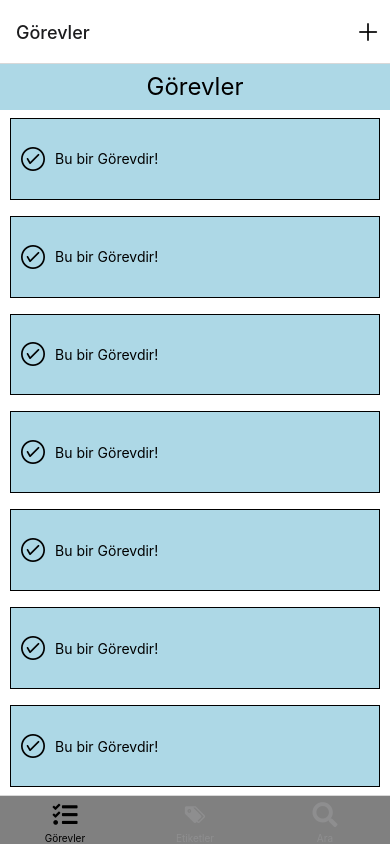
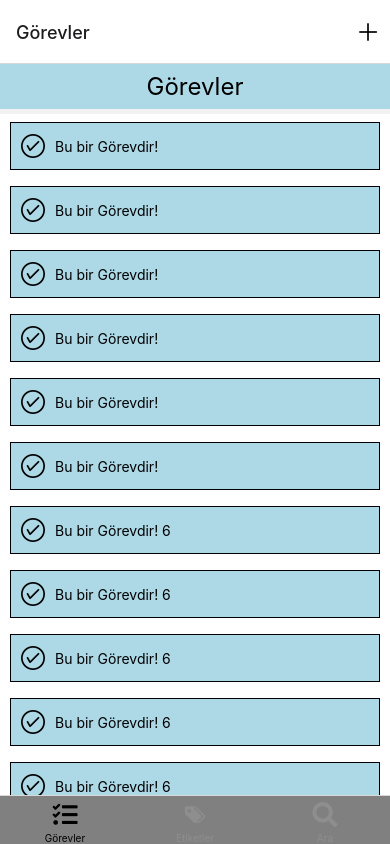
Before and after one commit to UtkuHazarGel/GYS, a React Native app in the folder gys/: screen /Home in a window 390 px wide. Built offline with nearby package versions, Linux system fonts and the light colour scheme.

Commit message:
Görevler kaydıralabilir ekrana alındı

```diff
--- /dev/null
+++ b/gys/components/AddTaskForum.js
@@ -0,0 +1,13 @@
+import { StyleSheet, Text, TextInput, View } from 'react-native'
+import React from 'react'
+
+export default function AddTaskForum() {
+  return (
+    <View>
+      <Text>Görev Ekle</Text>
+      <TextInput/>
+    </View>
+  )
+}
+
+const styles = StyleSheet.create({})
--- a/gys/screens/AddTask.js
+++ b/gys/screens/AddTask.js
@@ -1,10 +1,12 @@
 import { StyleSheet, Text, View } from 'react-native'
 import React from 'react'
+import AddTaskForum from '../components/AddTaskForum'
 
 export default function AddTask() {
   return (
     <View>
-      <Text>Görev:</Text>
+      <AddTaskForum/>
+
     </View>
   )
 }
--- a/gys/screens/HomeScreen.js
+++ b/gys/screens/HomeScreen.js
@@ -1,4 +1,10 @@
-import { StyleSheet, Text, TouchableOpacity, View } from "react-native";
+import {
+  ScrollView,
+  StyleSheet,
+  Text,
+  TouchableOpacity,
+  View,
+} from "react-native";
 import React from "react";
 import Task from "../components/Task";
 import SubMenu from "../components/SubMenu";
@@ -11,13 +17,20 @@ export default function HomeScreen({ navigation }) {
         <Title>Görevler</Title>
       </View>
       <View style={styles.taskContainer}>
+        <ScrollView >
           <Task>Bu bir Görevdir!</Task>
           <Task>Bu bir Görevdir!</Task>
           <Task>Bu bir Görevdir!</Task>
           <Task>Bu bir Görevdir!</Task>
           <Task>Bu bir Görevdir!</Task>
           <Task>Bu bir Görevdir!</Task>
-        <Task>Bu bir Görevdir!</Task>
+          <Task>Bu bir Görevdir! 6</Task>
+          <Task>Bu bir Görevdir! 6</Task>
+          <Task>Bu bir Görevdir! 6</Task>
+          <Task>Bu bir Görevdir! 6</Task>
+          <Task>Bu bir Görevdir! 6</Task>
+          <Task>Bu bir Görevdir! 10</Task>
+        </ScrollView>
       </View>
     </View>
   );
@@ -25,11 +38,11 @@ export default function HomeScreen({ navigation }) {
 
 const styles = StyleSheet.create({
   container: { flex: 1, justifyContent: "center", alignItems: "center" },
-  titleContainer: { flex: 1, width:"100%" },
+  titleContainer: { flex: 1, width: "100%" },
   taskContainer: {
     flex: 15,
-    width:"100%",
-    backgroundColor:"white",
-
+    width: "100%",
+    backgroundColor: "white",
+    marginTop:5
   },
 });
```
Lines whose indentation alone changed are shown as unchanged.
